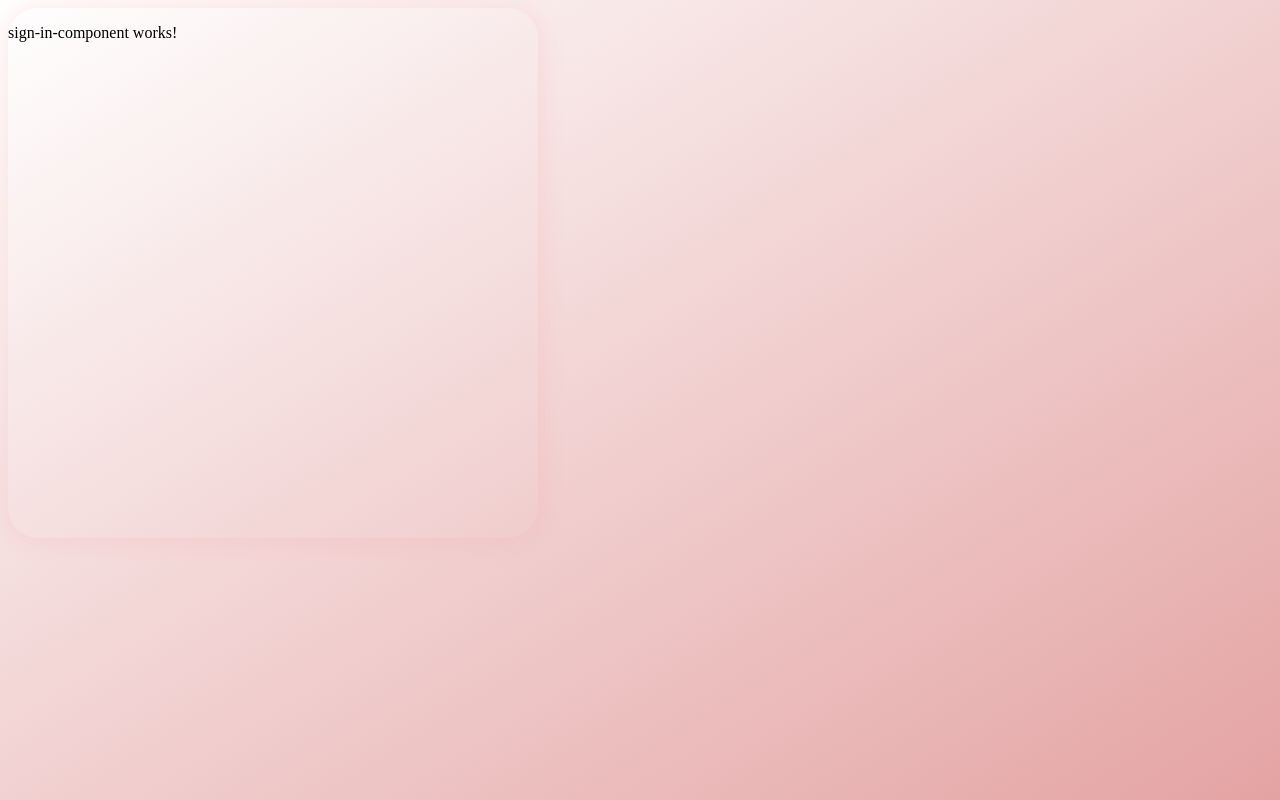
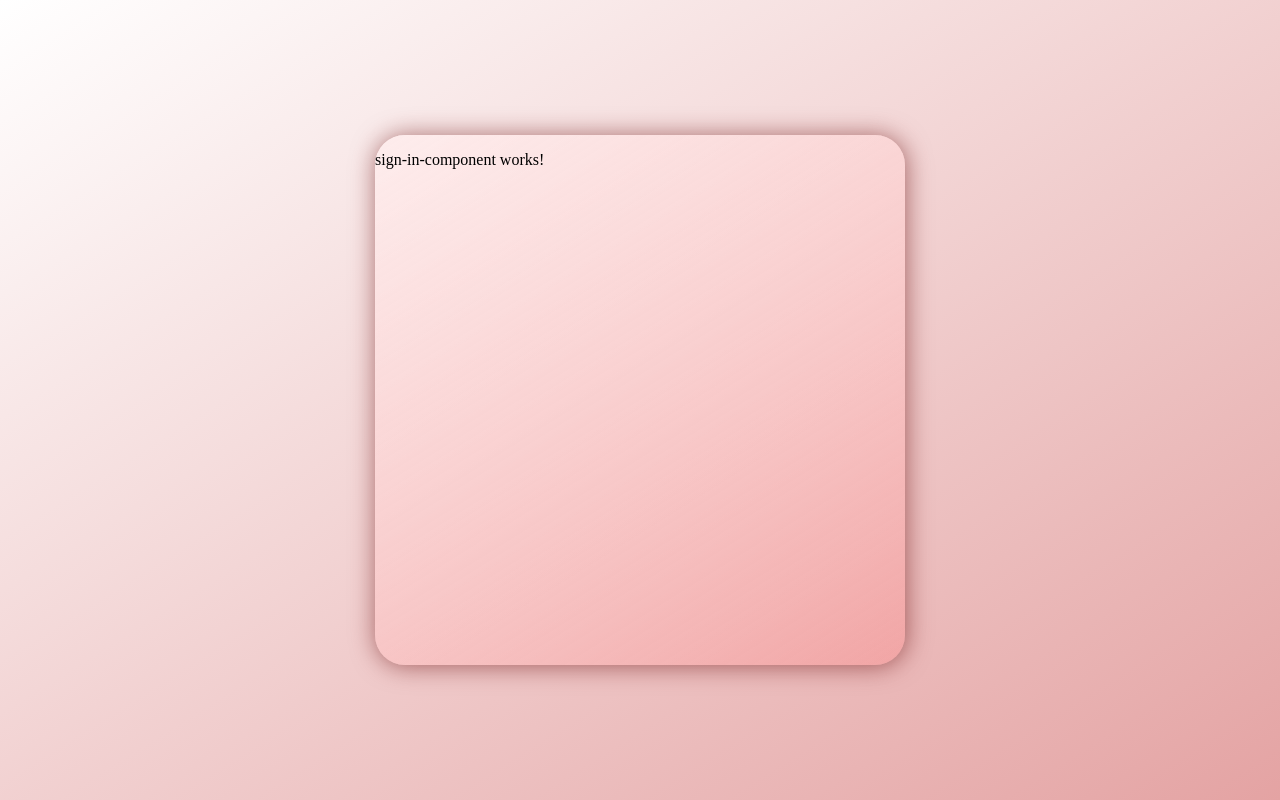
Before and after one commit to Gabriel-Moliina/ProjectTcc, an Angular app: page /login/sign-in in a window 1280 px wide. Built offline with nearby package versions, Linux system fonts and the light colour scheme.

Commit message:
centralizando div

```diff
--- a/src/app/app.routes.ts
+++ b/src/app/app.routes.ts
@@ -3,4 +3,8 @@ import { Routes } from '@angular/router';
 export const routes: Routes = [{
     path: 'login',
     loadChildren: () => import('./modules/login/login.module').then(m => m.LoginModule)
-  }];
+  },{
+    path: '',
+    redirectTo: 'login', pathMatch: 'full'
+  }
+];
--- a/src/app/modules/login/login.component.css
+++ b/src/app/modules/login/login.component.css
@@ -1,10 +1,15 @@
-.content-login{
+.container-login{
     display: flex;
+    justify-content: center;
+    align-items: center;
+    height: 98vh;
 }
 
 .box-login{
-    box-shadow: 1px 1px 25px 0.4px rgba(255, 140, 140, 0.2);
+    box-shadow: 1px 1px 25px 0.4px rgba(104, 9, 9, 0.548);
     height: 530px;
     width: 530px;
     border-radius: 30px;
+    background: linear-gradient(to bottom right, white, rgba(245, 0, 0, 0.25));
+    background-attachment: fixed;
 }
--- a/src/app/modules/login/login.component.html
+++ b/src/app/modules/login/login.component.html
@@ -1,5 +1,5 @@
-<main class="content-login">
+<div class="container-login">
     <div class="box-login">
         <router-outlet></router-outlet>
     </div>
-</main>
+</div>
--- a/src/styles.css
+++ b/src/styles.css
@@ -1,5 +1,5 @@
 /* You can add global styles to this file, and also import other style files */
 html{
     background: linear-gradient(to bottom right, white, rgb(228, 163, 163));
-    height: 100%;
+    background-attachment: fixed;
 }
```
